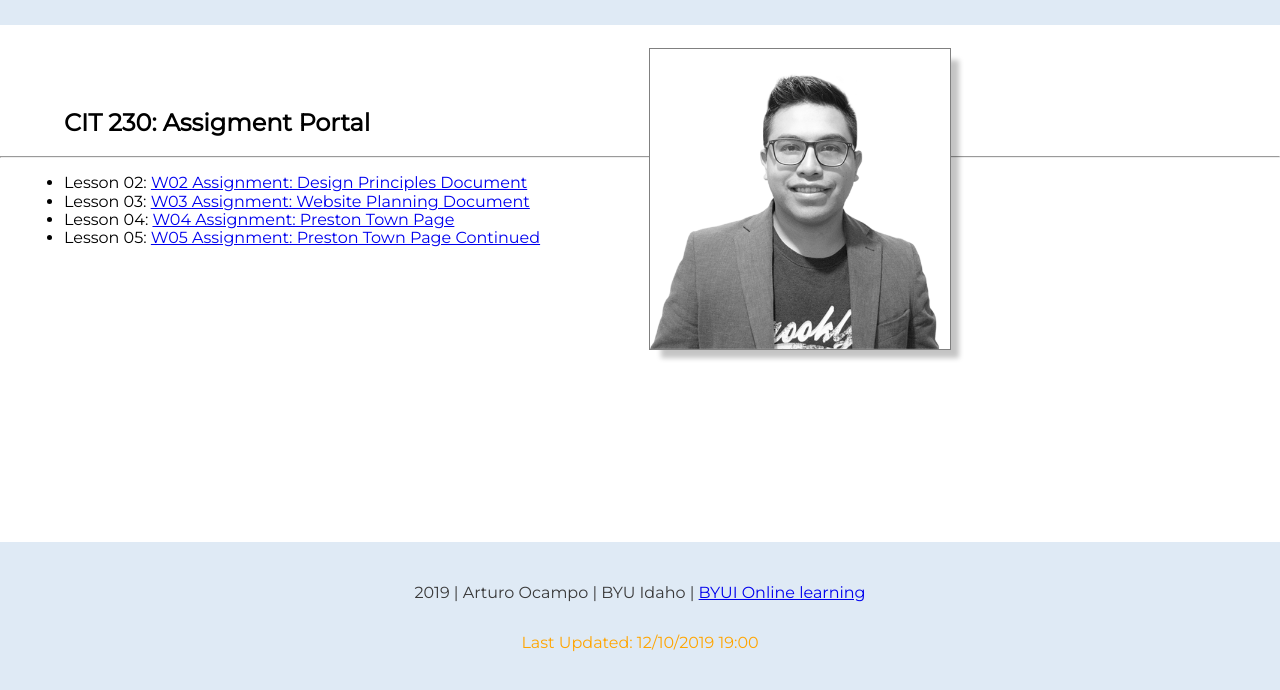
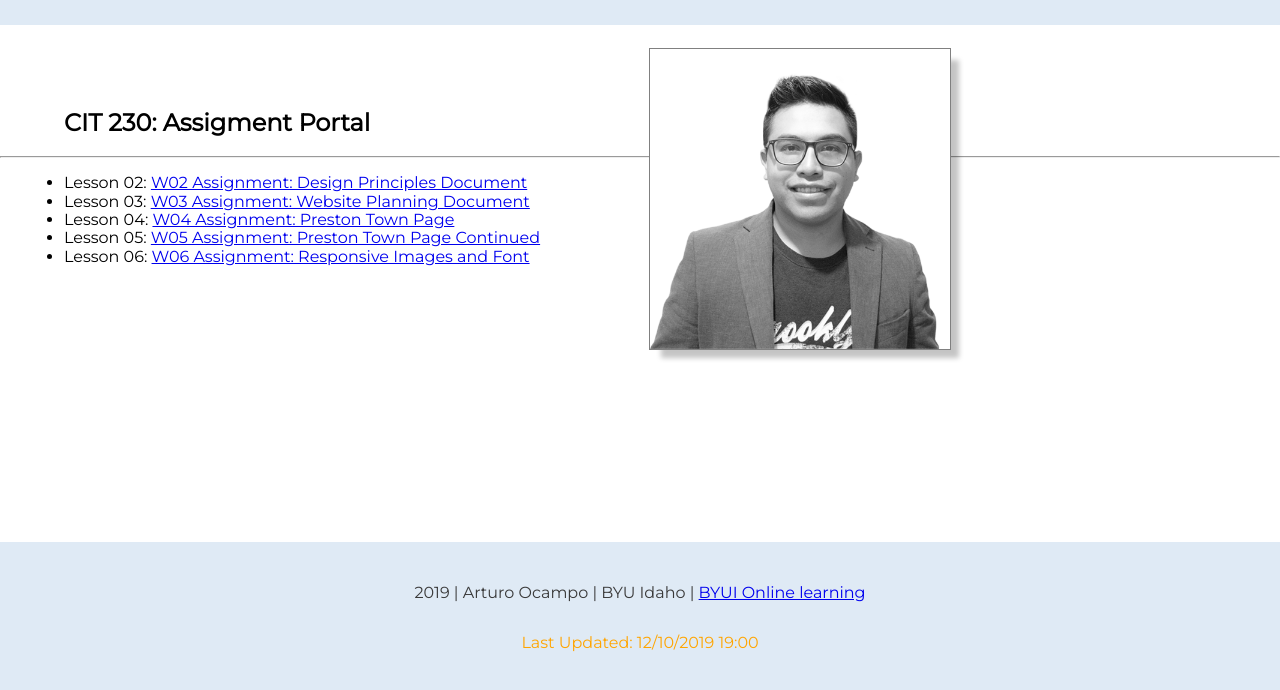
Before and after one commit to AOcampo93/AOcampo93, a plain HTML site: page index.html in a window 1280 px wide. Shown: the part 106-796 px from the top of the page. Drawn offline with Linux system fonts and the light colour scheme.

Commit message:
index lesson 6

```diff
--- a/index.html
+++ b/index.html
@@ -26,6 +26,7 @@
                 <li>Lesson 03: <span><a href="lesson3/index.html">W03 Assignment: Website Planning Document</a></span></li>
                 <li>Lesson 04: <span><a href="lesson4/preston-4.html">W04 Assignment: Preston Town Page</a></span></li>
                 <li>Lesson 05: <span><a href="lesson5/preston-5.html">W05 Assignment: Preston Town Page Continued</a></span></li>
+                <li>Lesson 06: <span><a href="lesson6/preston-6.html">W06 Assignment: Responsive Images and Font</a></span></li>
             </ul>
         </div>
     </main>
```
